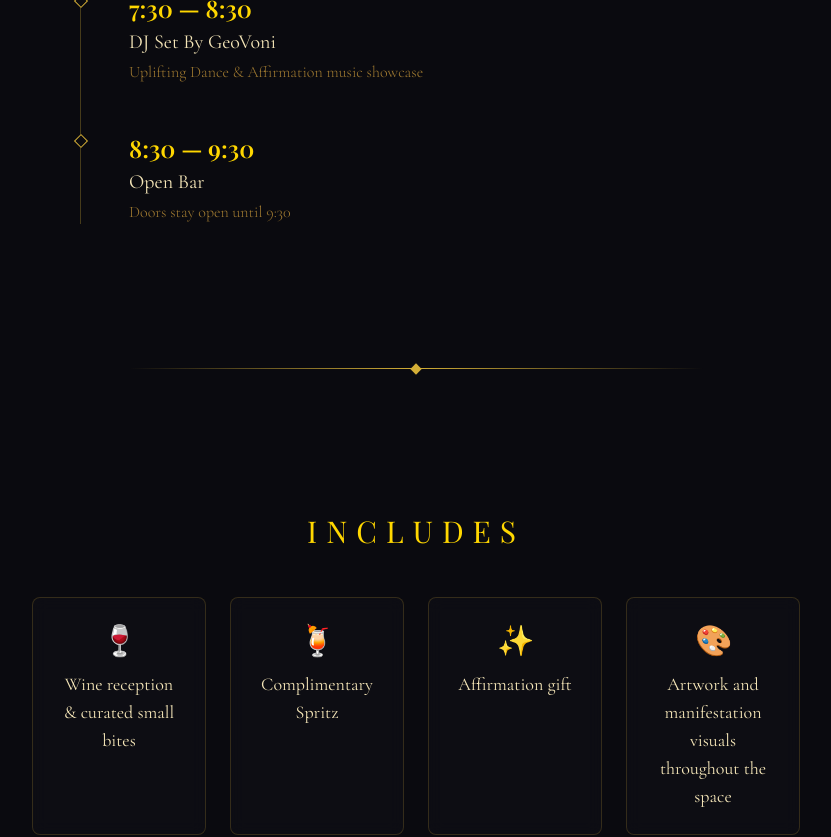
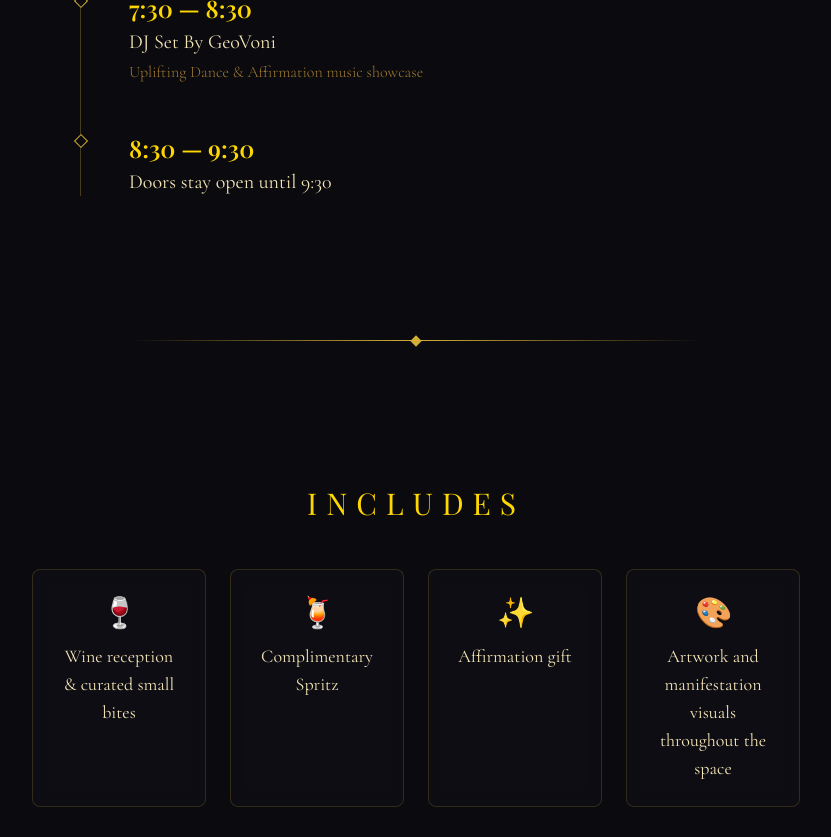
Before and after one commit to lexax666666/abundance-party, a Next.js app in the folder apps/web/: page / in a window 1280 px wide. Shown: the part 2600-3437 px from the top of the page, without its empty margins (224-1055 px from the left). Built offline with nearby package versions, Linux system fonts and the light colour scheme; a web font is replaced by a local one.

Commit message:
Drop the open-bar label so the final slot is just doors-open
Moves "Doors stay open until 9:30" into the title position and skips the
description render when it's empty so the slot reads as one line.

```diff
--- a/apps/web/src/components/ScheduleTimeline.tsx
+++ b/apps/web/src/components/ScheduleTimeline.tsx
@@ -11,8 +11,8 @@ const schedule = [
   },
   {
     time: "8:30 — 9:30",
-    title: "Open Bar",
-    description: "Doors stay open until 9:30",
+    title: "Doors stay open until 9:30",
+    description: "",
   },
 ];
 
@@ -37,9 +37,11 @@ export default function ScheduleTimeline() {
               </p>
 
               {/* Description */}
-              <p className="mt-1 font-[family-name:var(--font-body)] text-base font-light text-gold-warm/80">
-                {item.description}
-              </p>
+              {item.description && (
+                <p className="mt-1 font-[family-name:var(--font-body)] text-base font-light text-gold-warm/80">
+                  {item.description}
+                </p>
+              )}
             </div>
           ))}
         </div>
```
